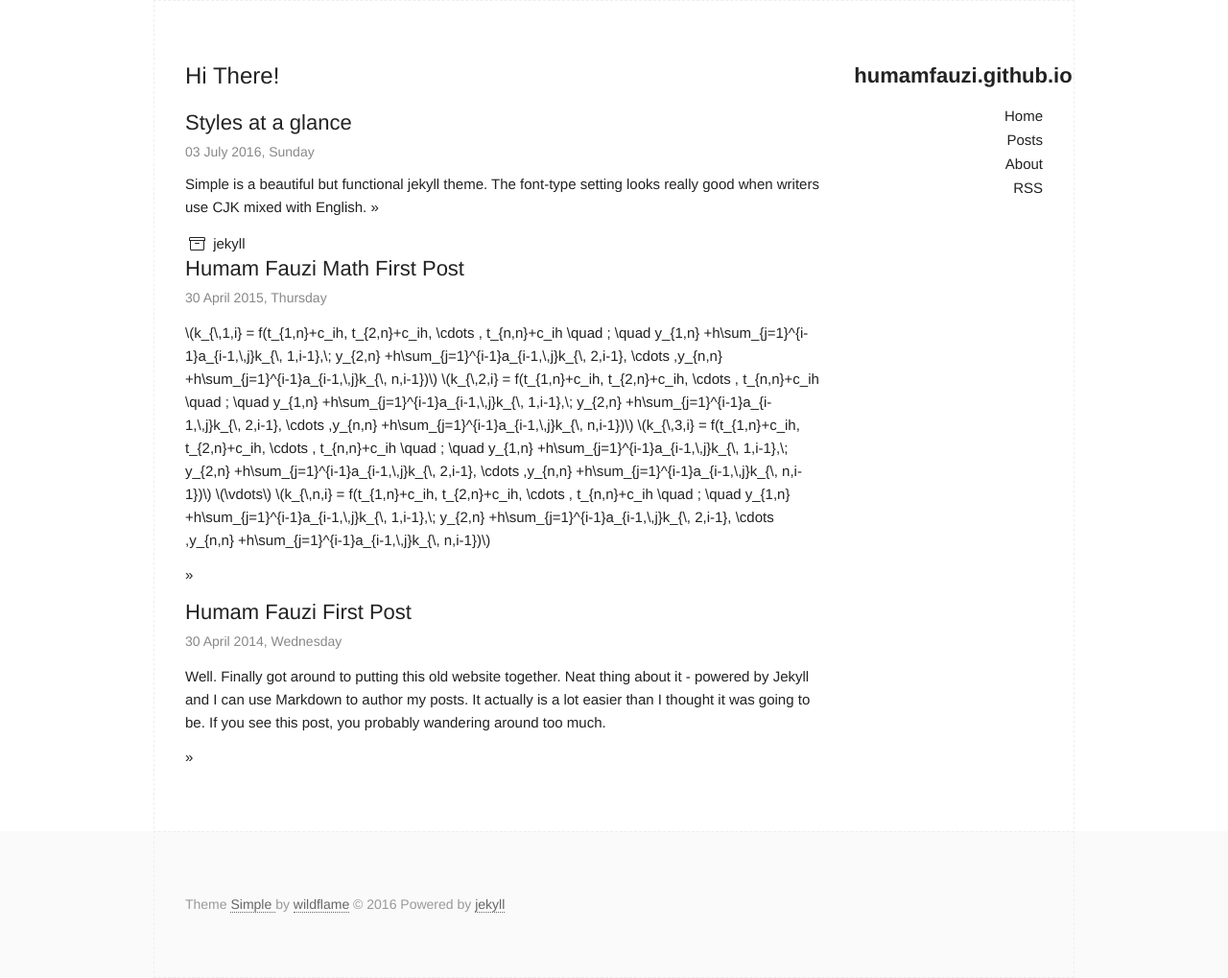
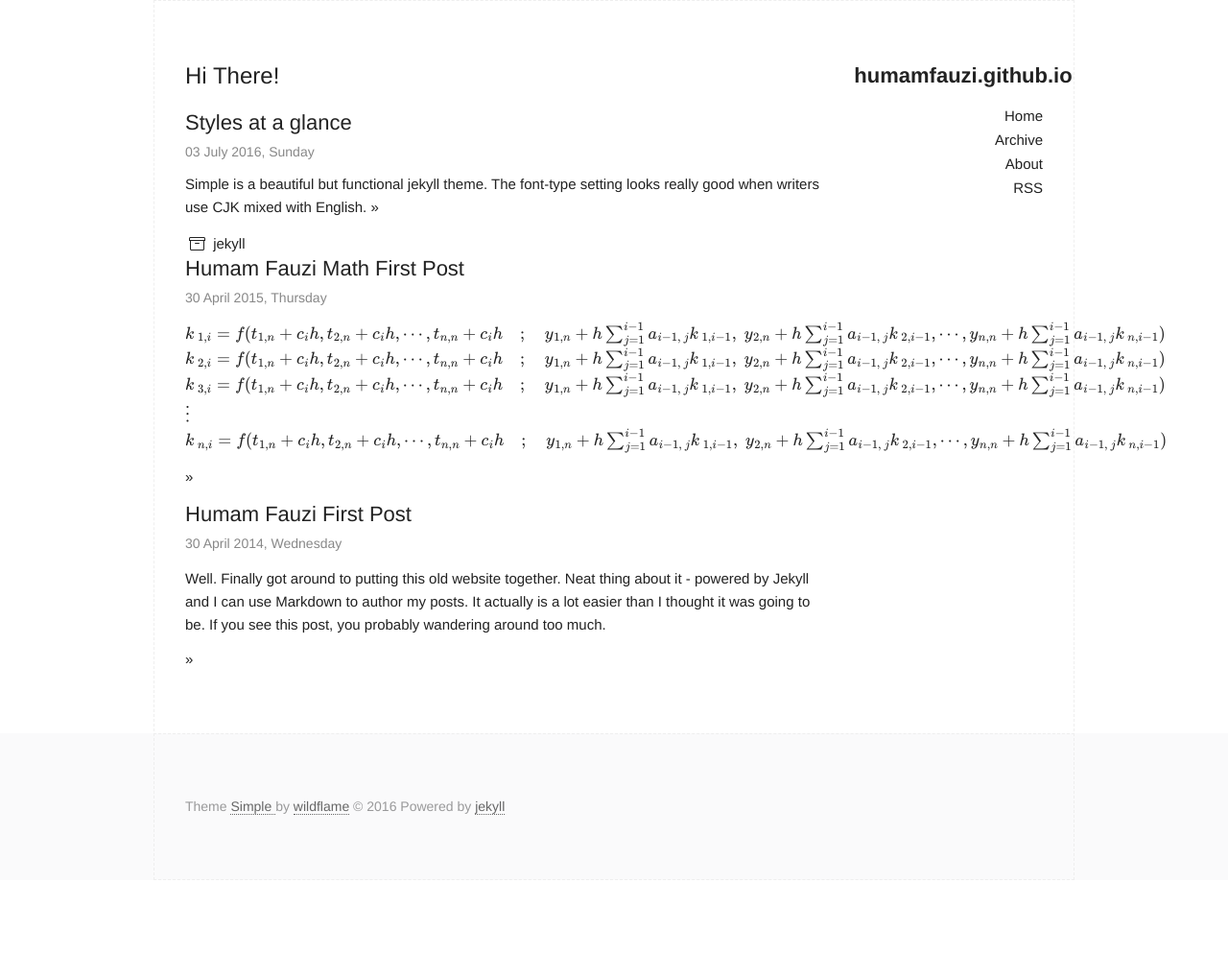
Before and after one commit to humamfauzi/humamfauzi.github.io, a Jekyll site: the page built from index.html, in a window 1280 px wide. Shown: the whole page at 96% size. Built offline with Jekyll 4.4.1, drawn with Linux system fonts in a browser that asks for light colours; formulas are drawn with MathJax 3; after the commit the page ends 917 px from its top, so only the background shows below that; part of the change alters nothing that is shown.

```diff
--- a/_includes/head.html
+++ b/_includes/head.html
@@ -13,6 +13,23 @@
 
   <!-- todo: include this into main.css -->
 
+  <script type="text/x-mathjax-config">
+    MathJax.Hub.Config({
+      TeX: {
+	equationNumbers: {
+	  autoNumber: "AMS"
+	}
+      },
+      tex2jax: {
+	inlineMath: [ ['$','$'], ['\(', '\)'] ],
+	displayMath: [ ['$$','$$'] ],
+	processEscapes: true,
+      }
+    });
+  </script>
+  <script type="text/javascript"
+	  src="https://cdnjs.cloudflare.com/ajax/libs/mathjax/2.7.1/MathJax.js?config=TeX-AMS-MML_HTMLorMML">
+  </script>
   <link rel="stylesheet" href="{{ "/css/main.css" | prepend: site.baseurl }}">
   <link rel="canonical" href="{{ page.url | replace:'index.html','' | prepend: site.baseurl | prepend: site.url }}">
   <link rel="alternate" type="application/rss+xml" title="{{ site.title }}" href="{{ "/feed.xml" | prepend: site.baseurl | prepend: site.url }}">
--- a/_includes/header.html
+++ b/_includes/header.html
@@ -18,7 +18,7 @@
       <nav>
         <ul class="page-link">
           <li><a href="{{ "/" | prepend: site.baseurl }}">Home</a></li>
-          <li><a href="{{ "/blog" | prepend: site.baseurl }}">Posts</a></li>
+          <li><a href="{{ "/archive" | prepend: site.baseurl }}">Archive</a></li>
           <li><a href="{{ "/about" | prepend: site.baseurl }}">About</a></li>
           <li><a href="{{ "/feed.xml" | prepend: site.baseurl }}">RSS</a></li>
         </ul>
```
Also changed, not shown: 1 other file.
